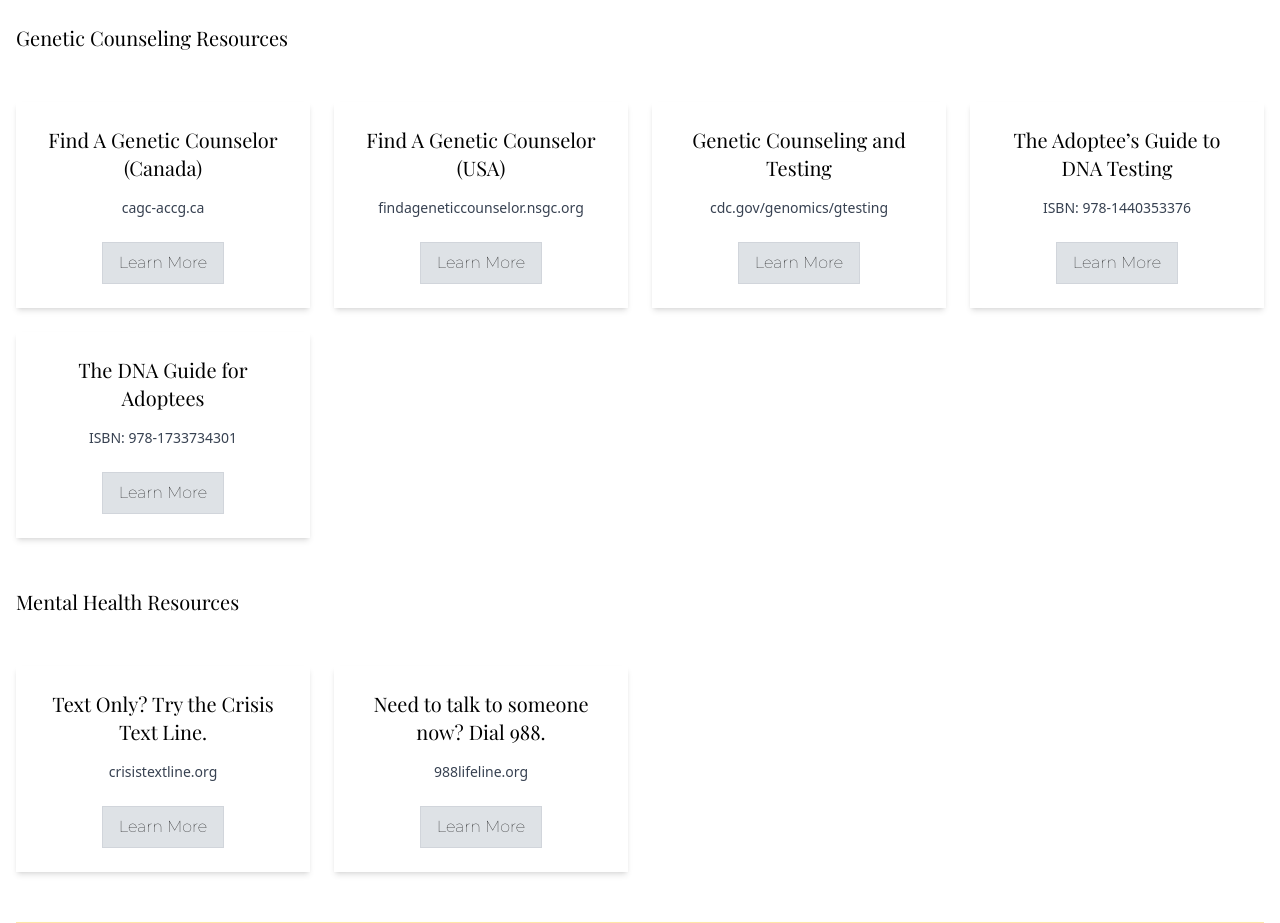
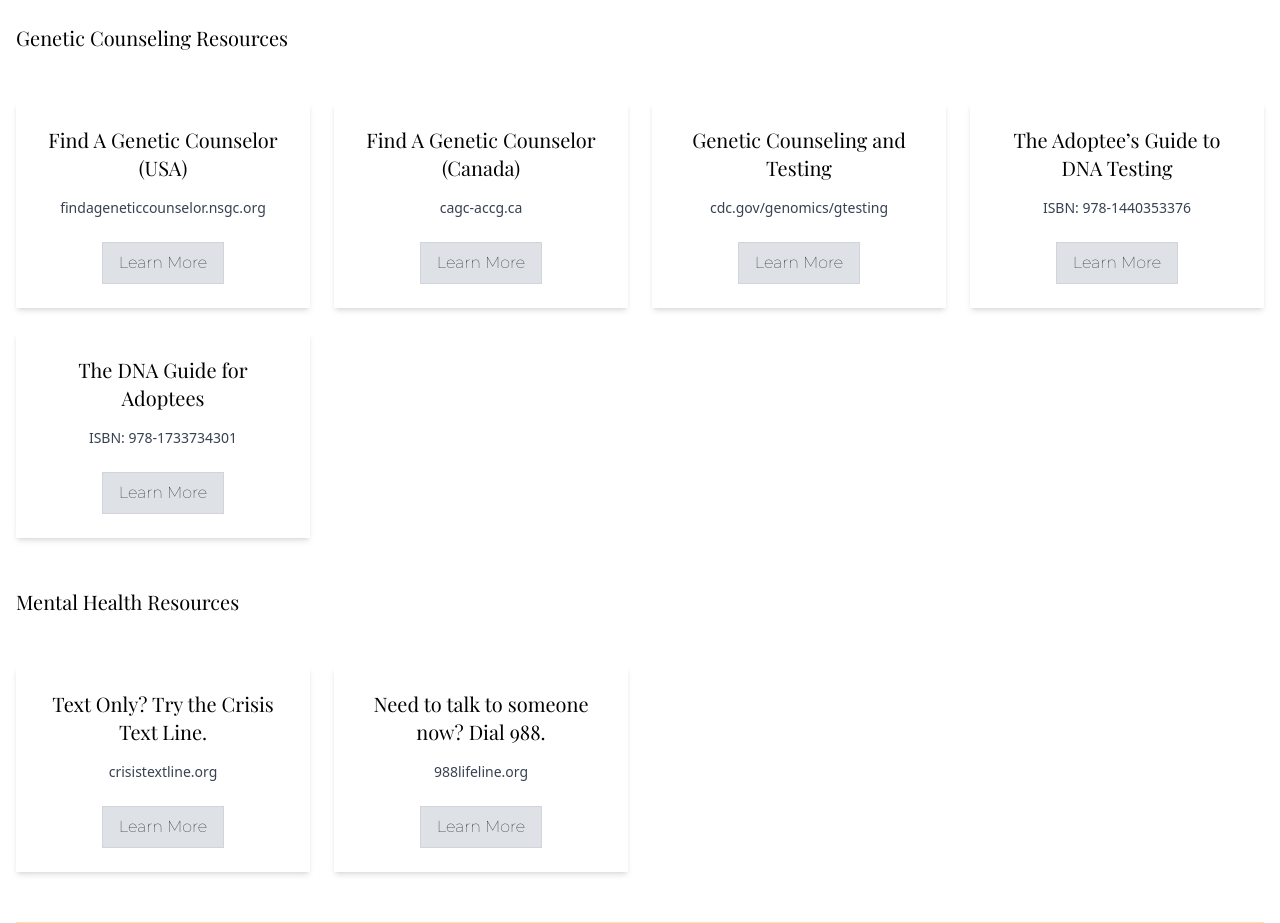
Before and after one commit to the-rabblerouser/booksbysara, a Next.js app: page / in a window 1280 px wide. Shown: the part 1820-2743 px from the top of the page. Built offline with nearby package versions, Linux system fonts and the light colour scheme.

Commit message:
updated resources list

```diff
--- a/app/components/resources/index.js
+++ b/app/components/resources/index.js
@@ -9,14 +9,14 @@ import { motion } from 'framer-motion';
 const Resources = () => {
 	const gc_resources = [
 		{
+			title: 'Find A Genetic Counselor (USA)',
+			link: 'https://findageneticcounselor.nsgc.org/',
+			link_name: 'findageneticcounselor.nsgc.org',
+		},
+		{
 			title: 'Find A Genetic Counselor (Canada)',
 			link: 'https://www.cagc-accg.ca/',
 			link_name: 'cagc-accg.ca',
-		},
-		{
-			title: 'Find A Genetic Counselor (USA)',
-			link: 'https://findageneticcounselor.nsgc.org/',
-			link_name: 'findageneticcounselor.nsgc.org',
 		},
 		{
 			title: 'Genetic Counseling and Testing',
```
